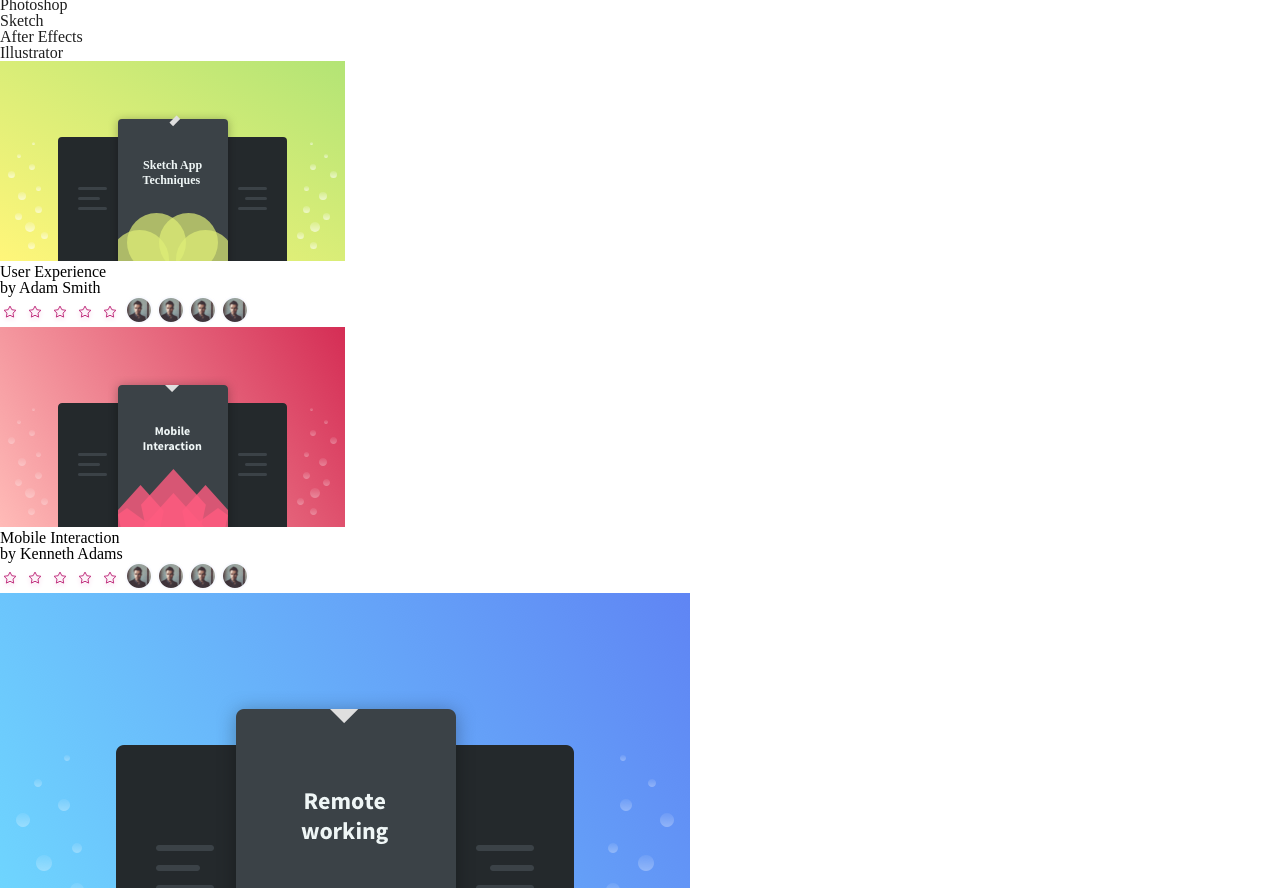
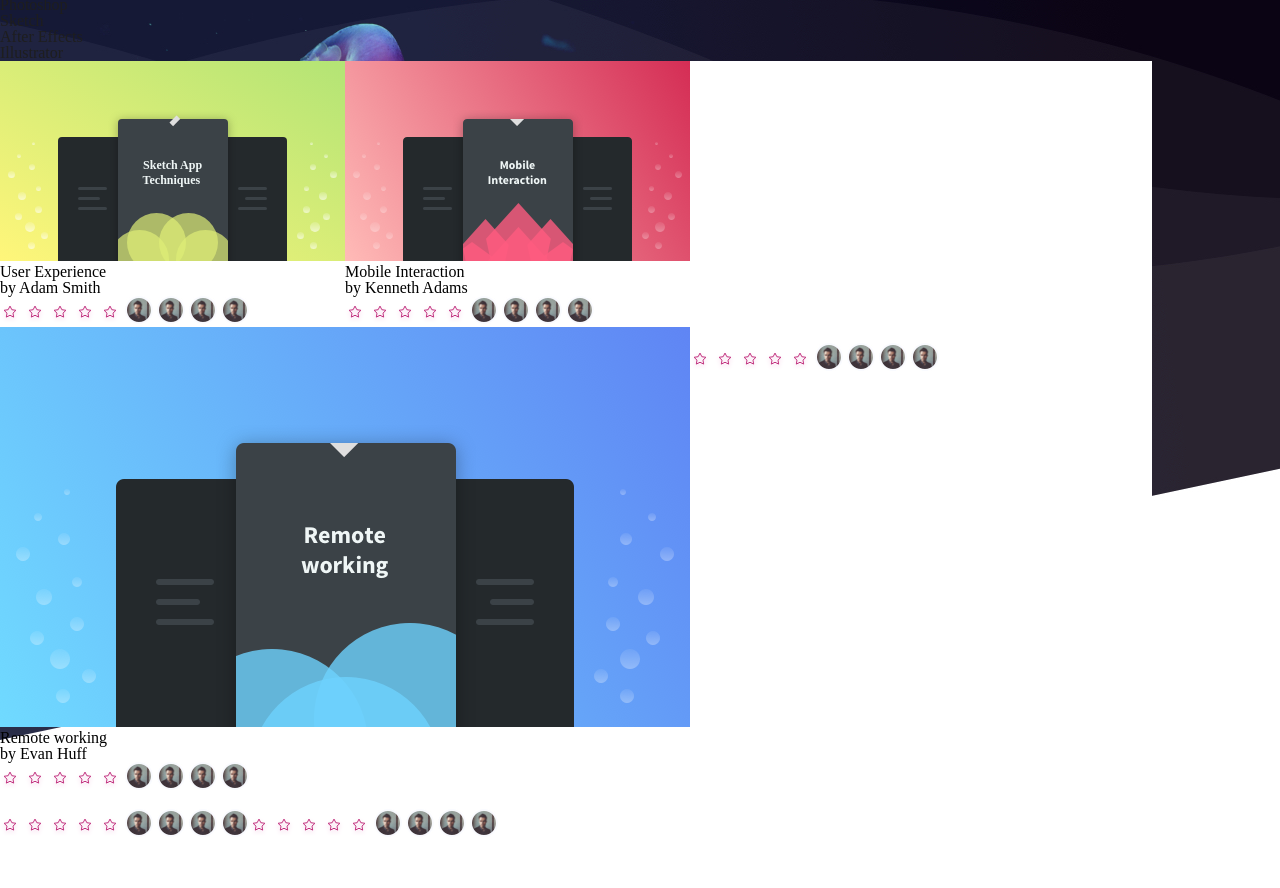
Before and after one commit to MrObele/microverse-collaborative-project, a plain HTML site: page index.html in a window 1280 px wide. Shown: the part 83-971 px from the top of the page. After the commit the page ends 923 px from the top, so only its background shows below. Drawn offline with Linux system fonts and the light colour scheme.

Commit message:
css design initiated

```diff
--- a/assets/stylesheets/style.css
+++ b/assets/stylesheets/style.css
@@ -15,3 +15,21 @@ li>a {
   text-decoration: none;
   color: #1e1e1e;
 }
+
+body{
+   width: 100%;
+  height: 823px;
+  background:url("../images/background-image.jpg");
+  background-size: cover;
+  background-repeat: no-repeat;
+
+
+}
+
+.conntainer{
+  display: flex;
+  flex-wrap: wrap;
+  width: 90%;
+  height: 600px;
+  background-color:#ffffff;
+}
--- a/index.html
+++ b/index.html
@@ -25,10 +25,10 @@
   </header>
 
   <main>
-    <div>
+    <section class="top-section">
       <h1>Ebooks for Designers</h1>
       <h3>from the deepest sphere of knowledge</h3>
-    </div>
+  </section>
 
     <section>
       <div class="top-main">
@@ -46,8 +46,8 @@
             </ul>
       </div>
 
-      <div class="thumbnails">
-          <div>
+      <div class="thumbnails conntainer">
+          <div class="box">
               <img src="./assets/images/cover.svg" alt="cover">
               <h3>User Experience</h3>
               <h6>by Adam Smith</h6>
@@ -64,7 +64,7 @@
               <span></span>
             </div>
 
-            <div>
+            <div class="box">
                 <img src="./assets/images/cover_5.png" alt="cover">
                 <h3>Mobile Interaction</h3>
                 <h6>by Kenneth Adams</h6>
@@ -81,7 +81,7 @@
                 <span></span>
               </div>
 
-              <div>
+              <div class="box">
                   <img src="./assets/images/cover_4@2x.png" alt="cover">
                   <h3>Remote working</h3>
                   <h6>by Evan Huff</h6>
@@ -98,7 +98,7 @@
                   <span></span>
                 </div>
 
-                <div>
+                <div class="box">
                     <img src="" alt="">
                     <h3></h3>
                     <h6></h6>
@@ -115,7 +115,7 @@
                     <span></span>
                   </div>
 
-                  <div>
+                  <div class="box">
                       <img src="" alt="">
                       <h3></h3>
                       <h6></h6>
@@ -132,7 +132,7 @@
                       <span></span>
                     </div>
 
-                    <div>
+                    <div class="box">
                         <img src="" alt="">
                         <h3></h3>
                         <h6></h6>
@@ -152,6 +152,9 @@
 
 
     </section>
+    <section>
+
+    </section>
 
 
   </main>
```
